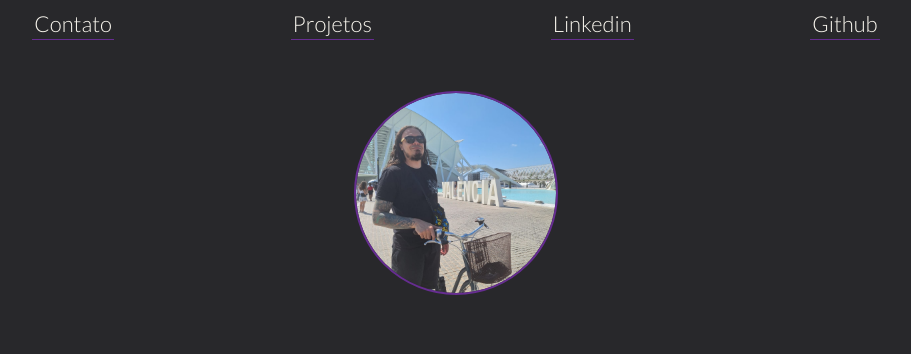
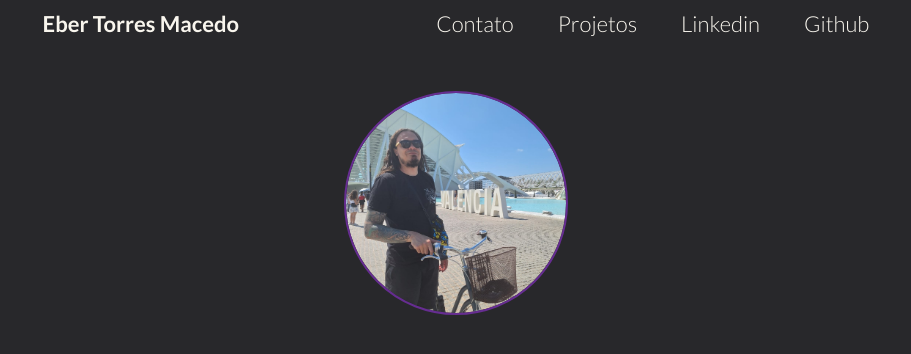
Before and after one commit to ebertm777/epic-profile-site, a Next.js app: page / in a window 1280 px wide. Shown: the top 354 px of the page, without its empty margins (184-1095 px from the left). Built offline with nearby package versions, Linux system fonts and the light colour scheme.

Commit message:
minor style changes

```diff
--- a/app/Constants/GlobalStyle.js
+++ b/app/Constants/GlobalStyle.js
@@ -1,6 +1,6 @@
 import { createGlobalStyle } from "styled-components";
 
-import fontFaces from "./fontFaces";
+import fontFaces from "./FontFaces";
 
 export default createGlobalStyle`
   ${fontFaces}
--- a/app/Constants/SiteData.js
+++ b/app/Constants/SiteData.js
@@ -1,6 +1,7 @@
 import * as S from "../Main/styles";
 
 export const menuData = [
+  // { href: "#", name: "Eber T.M" },
   { href: "#", name: "Contato" },
   { href: "#", name: "Projetos" },
   { href: "https://www.linkedin.com/in/ebermacedo/", name: "Linkedin" },
--- a/app/Main/Main.jsx
+++ b/app/Main/Main.jsx
@@ -1,7 +1,7 @@
 "use client";
 import * as S from "./styles";
 import GlobalStyle from "./../Constants/GlobalStyle.js";
-import { menuData } from "../Constants/siteData";
+import { menuData } from "../Constants/SiteData";
 
 const redirectMe = require("../Functions/Functions.js");
 const { goToMyGithub, goToMyLinkedin } = redirectMe;
@@ -28,9 +28,12 @@ export default function Main() {
     <S.Container>
       <GlobalStyle />
       <S.TopMenu>
-        {menuData.map((item, index) => (
-          <MenuItens key={index} href={item.href} name={item.name} />
-        ))}
+        <S.AuthorItem>Eber Torres Macedo</S.AuthorItem>
+        <S.Elements>
+          {menuData.map((item, index) => (
+            <MenuItens key={index} href={item.href} name={item.name} />
+          ))}
+        </S.Elements>
       </S.TopMenu>
       <S.ProfilePic />
     </S.Container>
--- a/app/Main/styles.js
+++ b/app/Main/styles.js
@@ -12,6 +12,31 @@ export const TopMenu = styled.div`
   display: flex;
   flex-direction: row;
   justify-content: space-around;
+  color: #f9f6ee;
+  font-family: "Lato";
+  font-size: 22px;
+
+  div {
+    padding: 2px;
+    margin: 0px 20px 0px 20px;
+    transition: all 100ms ease;
+    pointer-events: all;
+    cursor: url("/goldSword.cur"), auto;
+
+    &:hover {
+      color: #ffffff;
+      border-bottom: 4px solid #662d91;
+    }
+  }
+`;
+
+export const AuthorItem = styled.div`
+  font-weight: 700;
+`;
+
+export const Elements = styled.section`
+  display: flex;
+  flex-direction: row;
 `;
 
 export const Anchor = styled.a`
@@ -19,29 +44,15 @@ export const Anchor = styled.a`
 `;
 
 export const TopMenuItens = styled.div`
-  cursor: url("/goldSword.cur"), auto;
-  pointer-events: all;
-  background: transparent;
-  border-bottom: 1px solid #662d91;
-  font-size: 22px;
-  font-family: "Lato";
   font-weight: 300;
-  padding: 2px;
-  color: #F9F6EE;
-  margin: 0px 20px 0px 20px;
-  transition: all 100ms ease;
-
-  &:hover {
-    color: #ffffff;
-    border-bottom: 6px solid #662d91;
-  }
+  color: #f9f6ee;
 `;
 
 export const ProfilePic = styled.img.attrs({
   src: "/ValenciaFoto.jpg",
 })`
-  width: 200px;
-  height: 200px;
+  width: 220px;
+  height: 220px;
   border-radius: 50%;
   object-fit: cover;
   align-self: center;
```
Also changed, not shown: app/Components/Bio/Bio.jsx (added, +10 -0 lines), app/Components/Bio/styles.js (added, +7 -0 lines).
